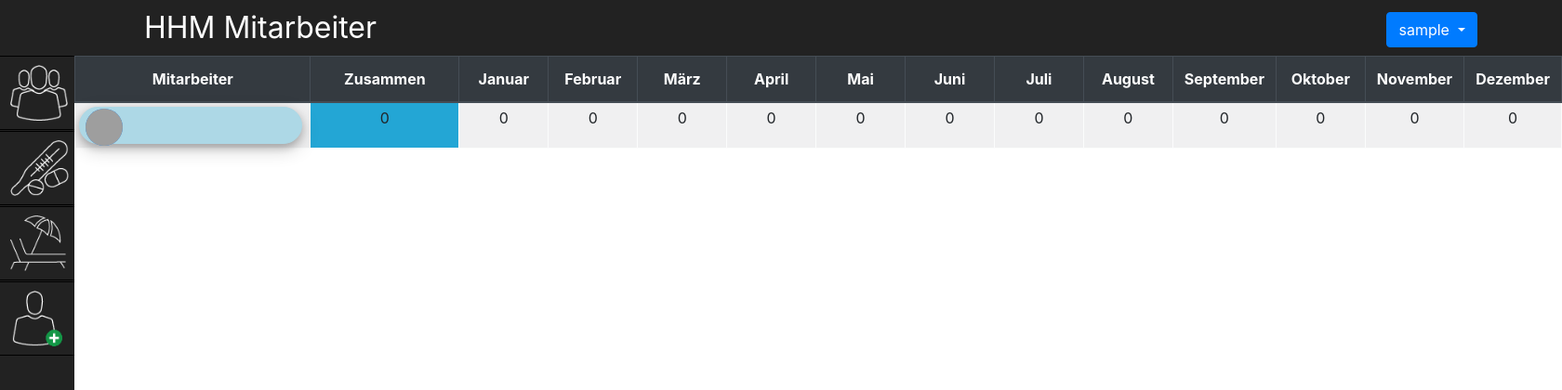
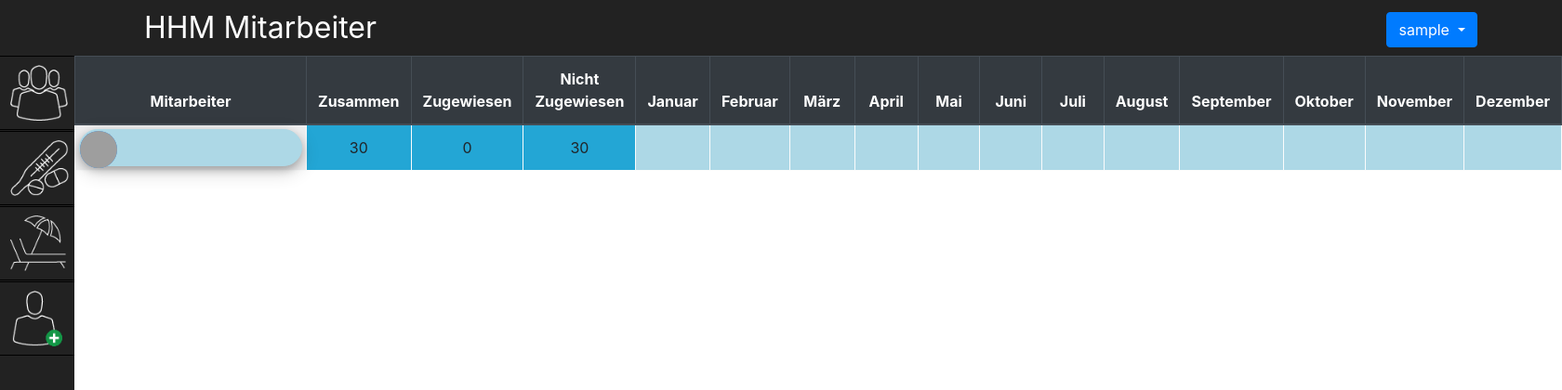
Before and after one commit to RomanLavrov/HHM-HR, a PHP site: page /HR/vacations in a window 1680 px wide. Shown: the top 420 px of the page at 93% size. Run offline with PHP 8.4, Linux system fonts and the light colour scheme; the visitor is signed in with stand-in values (Sample User, id 1); tables that the repository leaves empty or names only in its code hold one stand-in row (values such as "Sample post"); data that the repository does not hold is empty; some libraries are stand-ins or nearby versions; grey boxes are pictures that could not be loaded.

Commit message:
Vacation view updated

```diff
--- a/HR/application/controllers/controller_vacations.php
+++ b/HR/application/controllers/controller_vacations.php
@@ -8,6 +8,8 @@ class EmployeeVacation
     public $Photo;
     public $Vacations = array();
     public $Total;
+    public $Used;
+    public $NotUsed;
 }
 
 class Vacation
@@ -61,7 +63,9 @@ class Controller_Vacations extends Controller
                     }
 
                     $empVacation->Duration = $this->getDuration($empVacation->Vacations);
-                    $empVacation->Total = $this->getSumDuration($empVacation->Vacations);
+                    $empVacation->Total = 30;
+                    $empVacation->Used =  $this->getSumDuration($empVacation->Vacations);
+                    $empVacation->NotUsed = 30 - $this->getSumDuration($empVacation->Vacations);
                     $empArray[] = $empVacation;
                 }
             }
--- a/HR/application/views/vacations_view.php
+++ b/HR/application/views/vacations_view.php
@@ -1,8 +1,11 @@
 <table class="table table-striped table-bordered table-light">
+
       <thead class="thead-dark">
             <tr class="vacationMonthHeader">
                   <th>Mitarbeiter</th>
                   <th>Zusammen</th>
+                  <th>Zugewiesen</th>
+                  <th>Nicht Zugewiesen</th>
                   <th>Januar</th>
                   <th>Februar</th>
                   <th>März</th>
@@ -34,6 +37,8 @@
                         </form>
                   </td>
                   <td class="vacationMonthTotal"><?php print htmlentities($employee->Total);?></td>
+                  <td class="vacationMonthTotal"><?php print htmlentities($employee->Used);?></td>
+                  <td class="vacationMonthTotal"><?php print htmlentities($employee->NotUsed);?></td>
                   <?php foreach ($employee->Duration as $duration): ?>
                   <td class="vacationMonth"><?php print htmlentities($duration);?></td>
                   <?php endforeach?>
@@ -41,3 +46,5 @@
             <?php endforeach;?>
       </tbody>
 </table>
+
+<script src="/HR/JS/vacation.js"></script>
--- a/HR/css/style.css
+++ b/HR/css/style.css
@@ -10,7 +10,8 @@ html {
     background: #aaa;
 }
 
-.auth_form, .register-form {
+.auth_form,
+.register-form {
     position: absolute;
     top: 0;
     right: 0;
@@ -135,7 +136,8 @@ html {
     background-position: 50%;
 }
 
-.button-add:focus, .btn-del-vacation:focus {
+.button-add:focus,
+.btn-del-vacation:focus {
     outline: 0;
 }
 
@@ -189,7 +191,8 @@ html {
     width: 8%
 }
 
-.deleteButton, .editButton {
+.deleteButton,
+.editButton {
     background: rgb(218, 57, 49);
     background-image: url("/HR/images/delete_employee.png");
     background-repeat: no-repeat;
@@ -230,6 +233,7 @@ html {
     /*box-shadow: 0 4px 8px 0 rgba(0, 0, 0, 0.2), 0 6px 20px 0 rgba(0, 0, 0, 0.19);
    */
     display: inline-block;
+    padding-left:0
 }
 
 .employee-main {
@@ -239,6 +243,7 @@ html {
 }
 
 .employee-name {
+    padding-left: 0;
     vertical-align: middle;
     width: 240px;
     height: 40px;
@@ -272,7 +277,8 @@ html {
     display: none;
 }
 
-.input-label-select, .input-label-upload {
+.input-label-select,
+.input-label-upload {
     background: transparent;
     color: white;
     width: 100px;
@@ -286,7 +292,8 @@ html {
     display: table-cell;
 }
 
-.input-label-select:hover, .input-label-upload:hover {
+.input-label-select:hover,
+.input-label-upload:hover {
     background: dodgerblue;
 }
 
@@ -468,7 +475,8 @@ html {
     height: 875px;
 }
 
-.create-personal, .create-personal-short {
+.create-personal,
+.create-personal-short {
     width: 100%;
     min-width: 360px;
     height: auto;
@@ -496,19 +504,31 @@ html {
     text-align: center;
 }
 
-.vacationMonth {
-    width: 6%;
+.vacationMonth,
+.vacationMonth-work,
+.vacationMonth-rest,
+.vacationMonthTotal {
+    width: 5%;
+    min-width: 60px;;
     text-align: center;
     display: table-cell;
-    vertical-align: middle;
+    line-height: 40px;
+    border: 1px solid #ccc;
+}
+
+.vacationMonth-work {
+    background: lightblue;
+}
+
+.vacationMonth-rest {
+    background: lightcoral;
+    color: white;
 }
 
 .vacationMonthTotal {
-    width: 10%;
+    width: 4%;
     background: #23A6D5;
     text-align: center;
-    display: table-cell;
-    vertical-align: middle;
 }
 
 .vacation-bucket {
@@ -545,7 +565,10 @@ html {
     margin-top: 0px;
 }
 
-.calendar-day, .calendar-day-header, .calendar-day-weekend, .calendar-day-vacation {
+.calendar-day,
+.calendar-day-header,
+.calendar-day-weekend,
+.calendar-day-vacation {
     display: inline-block;
     width: 11%;
     height: 20px;
@@ -662,7 +685,8 @@ html {
     height: 150px;
 }
 
-.vacation-number, .vacation-bucket {
+.vacation-number,
+.vacation-bucket {
     width: 60px;
     height: 150px;
     background: dodgerblue;
@@ -720,9 +744,11 @@ html {
     0% {
         background-position: 0% 50%
     }
+
     50% {
         background-position: 100% 50%
     }
+
     100% {
         background-position: 0% 50%
     }
@@ -732,9 +758,11 @@ html {
     0% {
         background-position: 0% 50%
     }
+
     50% {
         background-position: 100% 50%
     }
+
     100% {
         background-position: 0% 50%
     }
@@ -744,9 +772,11 @@ html {
     0% {
         background-position: 0% 50%
     }
+
     50% {
         background-position: 100% 50%
     }
+
     100% {
         background-position: 0% 50%
     }
--- /dev/null
+++ b/HR/js/vacation.js
@@ -0,0 +1,17 @@
+
+var month = document.getElementsByClassName("vacationMonth");
+
+var monthArray = Array.from (month);
+
+monthArray.forEach(function(element){
+      if (element.innerText == "0"){
+            element.className = "vacationMonth-work";
+      }
+      else (element.className = "vacationMonth-rest");
+});
+
+monthArray.forEach(function(element){
+      if (element.innerText == "0"){
+            element.innerText = "";
+      }
+})
```
Also changed, not shown: HR/js/calendar.js (+3 -4 lines).
